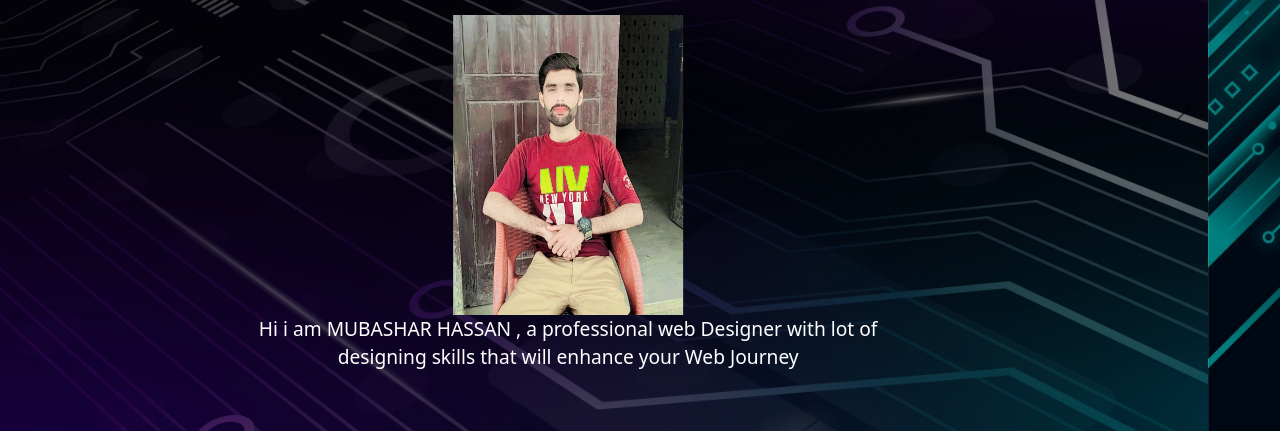
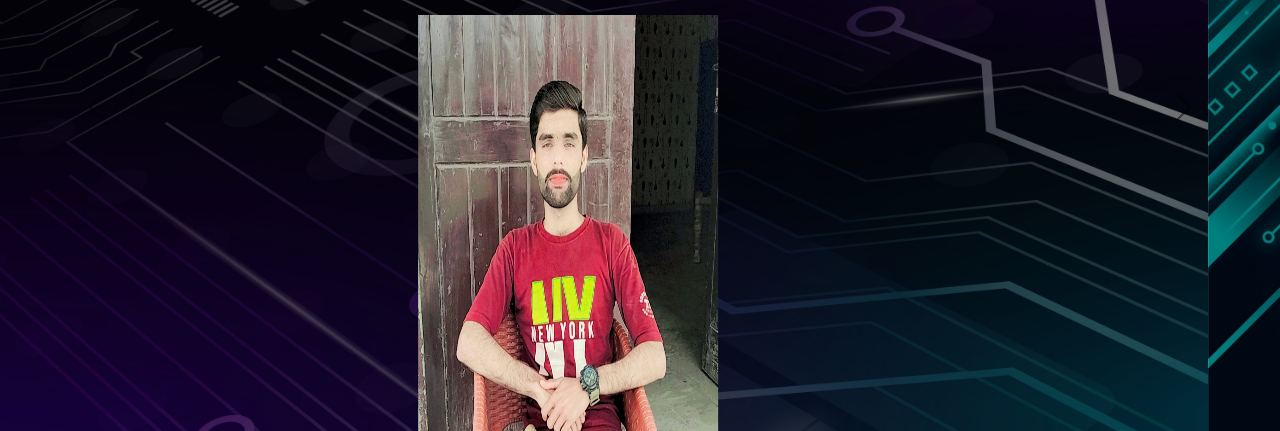
Before and after one commit to MubasharGit/computer_science.github.io, a plain HTML site: page index.html in a window 1280 px wide. Shown: the part 369-800 px from the top of the page. Drawn offline with nearby package versions, Linux system fonts and the light colour scheme.

Commit message:
Update index.html

```diff
--- a/index.html
+++ b/index.html
@@ -65,7 +65,7 @@
                 <div class="carousel-caption">
                     <h1 >MUBASHAR HASSAN</h1>
                    <span>
-                        <img src="IMG_20250216_140326.jpg" alt="Mubashar Hassan"  width="230px" height="300px">
+                        <img src="IMG_20250216_140326.jpg" alt="Mubashar Hassan"  width="300px" height="520px">
                    </span>
 
 
```
